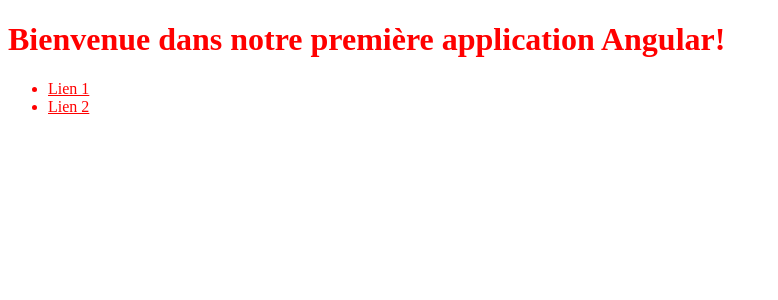
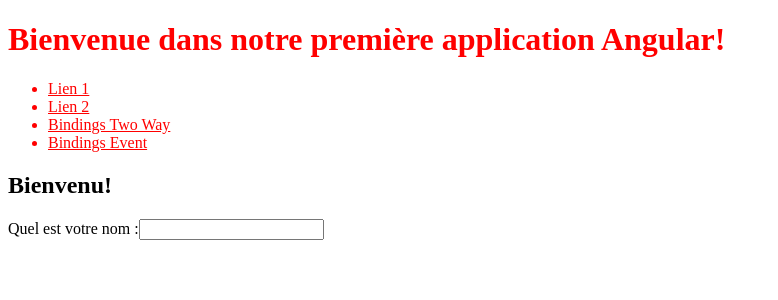
Before and after one commit to SamBstorm/first-app, an Angular app: page /two-way in a window 1280 px wide. Before the commit this address led to /. Shown: the top 300 px of the page, without its empty margins (0-778 px from the left). Built offline with nearby package versions, Linux system fonts and the light colour scheme.

Commit message:
Add Bindings part1

```diff
--- a/src/app/app-routing.module.ts
+++ b/src/app/app-routing.module.ts
@@ -1,12 +1,16 @@
+import { BindingTwoWayComponent } from './components/binding-two-way/binding-two-way.component';
 import { HomeComponent } from './components/home/home.component';
 import { CoucouComponent } from './exemple/components/coucou/coucou.component';
 import { NgModule } from '@angular/core';
 import { RouterModule, Routes } from '@angular/router';
+import { BindingEventComponent } from './components/binding-event/binding-event.component';
 
 const routes: Routes = [
   {path:"home", component:HomeComponent , children:[
     {path:'coucou', component:CoucouComponent}
   ]},
+  {path:"two-way", component:BindingTwoWayComponent},
+  {path:"event", component:BindingEventComponent},
 ];
 
 @NgModule({
--- a/src/app/app.component.html
+++ b/src/app/app.component.html
@@ -11,6 +11,16 @@
                 <div>Lien 2</div>
             </a>
         </li>
+        <li>
+            <a routerLink="/two-way">
+                <div>Bindings Two Way</div>
+            </a>
+        </li>
+        <li>
+            <a routerLink="/event">
+                <div>Bindings Event</div>
+            </a>
+        </li>
     </ul>
 </nav>
 <router-outlet></router-outlet>
--- /dev/null
+++ b/src/app/components/binding-event/binding-event.component.html
@@ -0,0 +1,2 @@
+<h1>{{this.cpt}}</h1>
+<input type="button" (mouseover)="addOne()">
--- /dev/null
+++ b/src/app/components/binding-event/binding-event.component.ts
@@ -0,0 +1,23 @@
+import { Component, OnInit } from '@angular/core';
+
+@Component({
+  selector: 'app-binding-event',
+  templateUrl: './binding-event.component.html',
+  styleUrls: ['./binding-event.component.scss']
+})
+export class BindingEventComponent implements OnInit {
+
+  public cpt : number;
+
+  constructor() {
+    this.cpt = 0;
+   }
+
+  ngOnInit(): void {
+  }
+
+  public addOne(){
+    this.cpt++;
+  }
+
+}
--- /dev/null
+++ b/src/app/components/binding-two-way/binding-two-way.component.html
@@ -0,0 +1,2 @@
+<h2>Bienvenu{{(nom.length>0)?' '+nom:''}}!</h2>
+<label>Quel est votre nom :</label> <input type="text" [(ngModel)]="nom">
--- /dev/null
+++ b/src/app/components/binding-two-way/binding-two-way.component.ts
@@ -0,0 +1,19 @@
+import { Component, OnInit } from '@angular/core';
+
+@Component({
+  selector: 'app-binding-two-way',
+  templateUrl: './binding-two-way.component.html',
+  styleUrls: ['./binding-two-way.component.scss']
+})
+export class BindingTwoWayComponent implements OnInit {
+
+  public nom : string;
+
+  constructor() {
+    this.nom="";
+   }
+
+  ngOnInit(): void {
+  }
+
+}
--- a/src/app/components/home/home.component.html
+++ b/src/app/components/home/home.component.html
@@ -1,2 +1,2 @@
-<p>home works!</p>
+<p>{{title}}</p>
 <router-outlet></router-outlet>
--- a/src/app/components/home/home.component.ts
+++ b/src/app/components/home/home.component.ts
@@ -7,9 +7,14 @@
 })
 export class HomeComponent implements OnInit {
 
-  constructor() { }
+  public title : string;
+
+  constructor() {
+    this.title = "Bienvenu dans la démo!"
+  }
 
   ngOnInit(): void {
+    setTimeout(()=>this.title = "Que fais-tu encore là", 3000);
   }
 
 }
```
Also changed, not shown: src/app/app.module.ts (+7 -1 lines), src/app/components/binding-event/binding-event.component.scss (added), src/app/components/binding-two-way/binding-two-way.component.scss (added), 2 other files (tests, documents, lock files or other folders).
